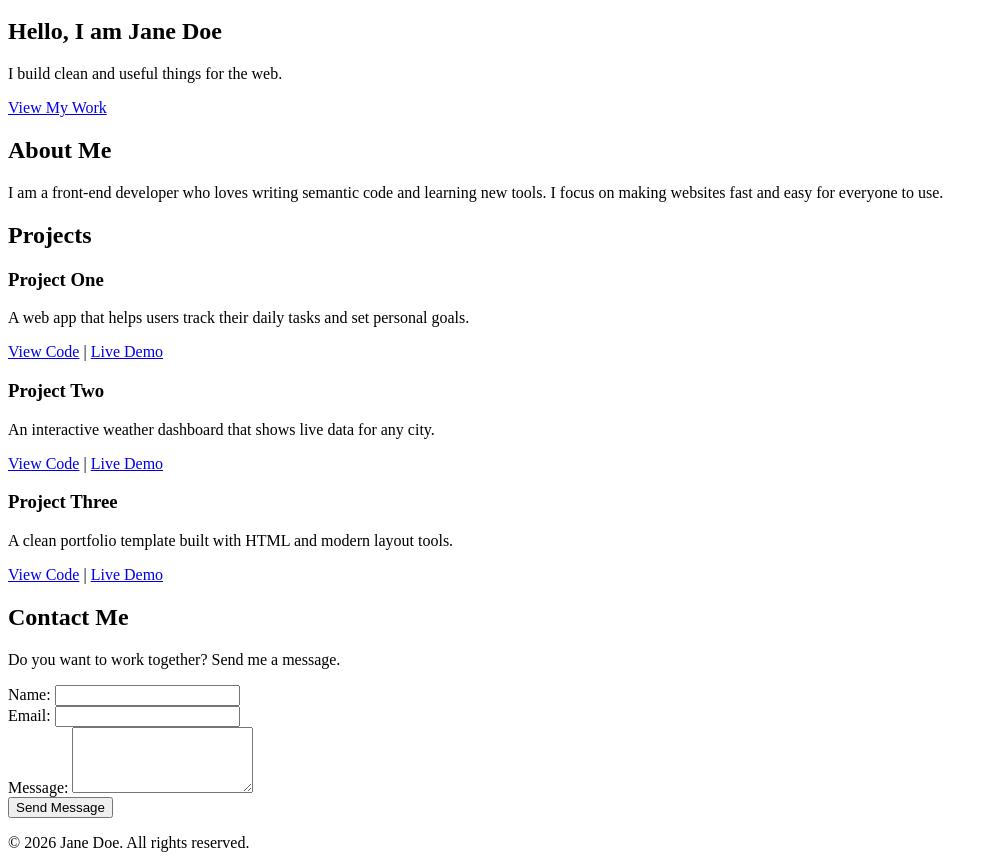
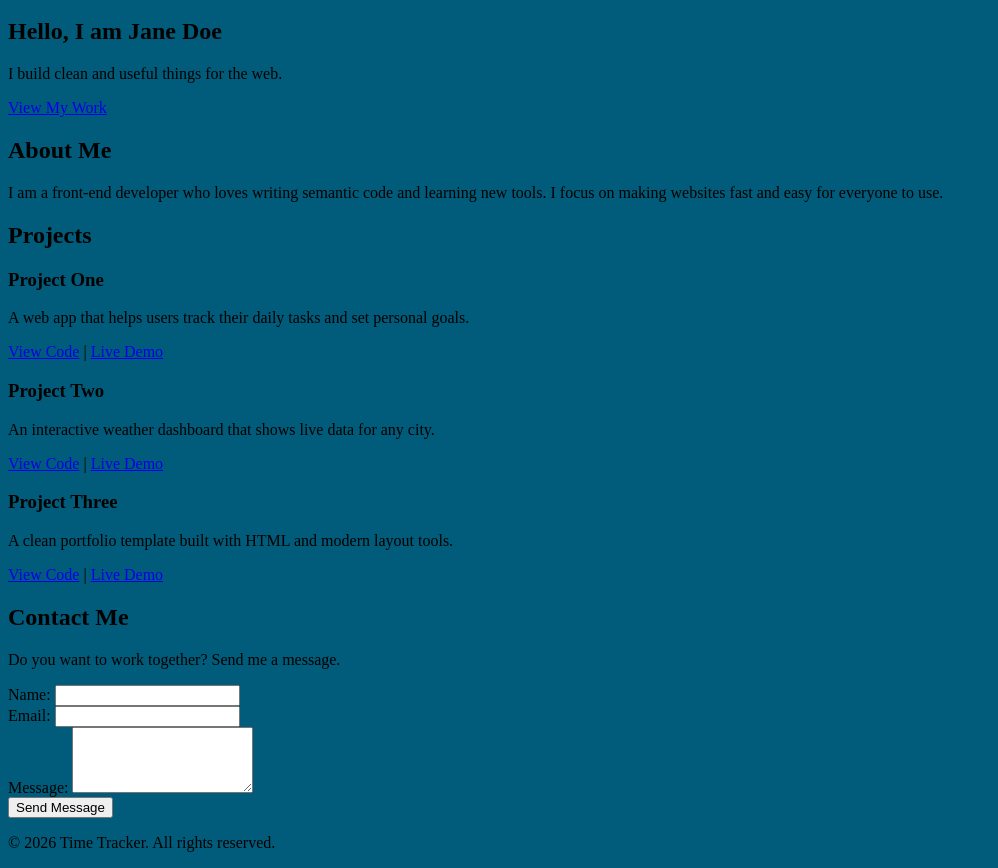
Before and after one commit to irvinggonzalezCode/time_tracker, a plain HTML site: page home.html in a window 1280 px wide. Shown: the part 115-983 px from the top of the page, without its empty margins (0-998 px from the left). Drawn offline with Linux system fonts and the light colour scheme.

Commit message:
added light blue

```diff
--- a/home.html
+++ b/home.html
@@ -75,7 +75,7 @@
   </main>
 
   <footer>
-    <p>&copy; 2026 Jane Doe. All rights reserved.</p>
+    <p>&copy; 2026 Time Tracker. All rights reserved.</p>
   </footer>
 
 </body>
--- a/styles.css
+++ b/styles.css
@@ -2,3 +2,7 @@ h1 {
     color: blue;
     font-size: 24px;
 }
+
+body {
+  background-color: rgb(0, 92, 122);
+}
```
